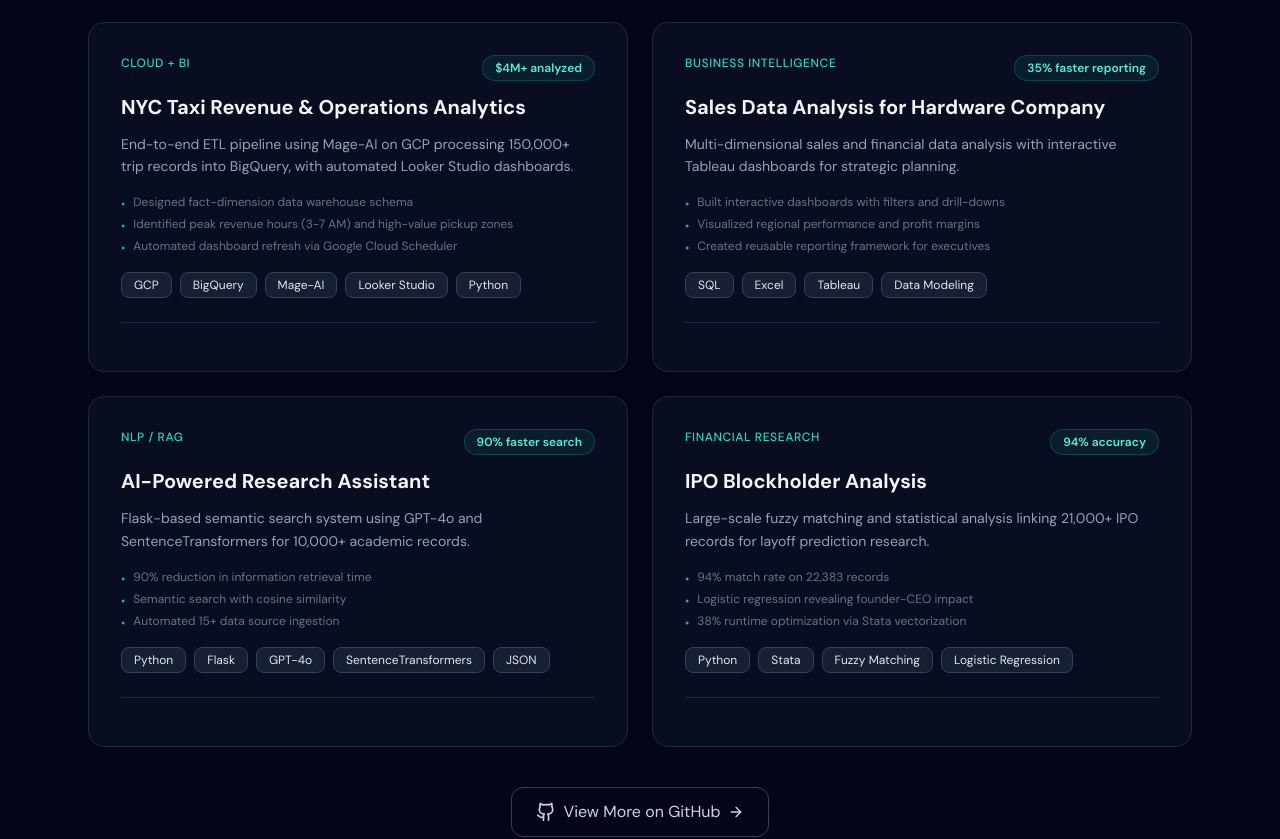
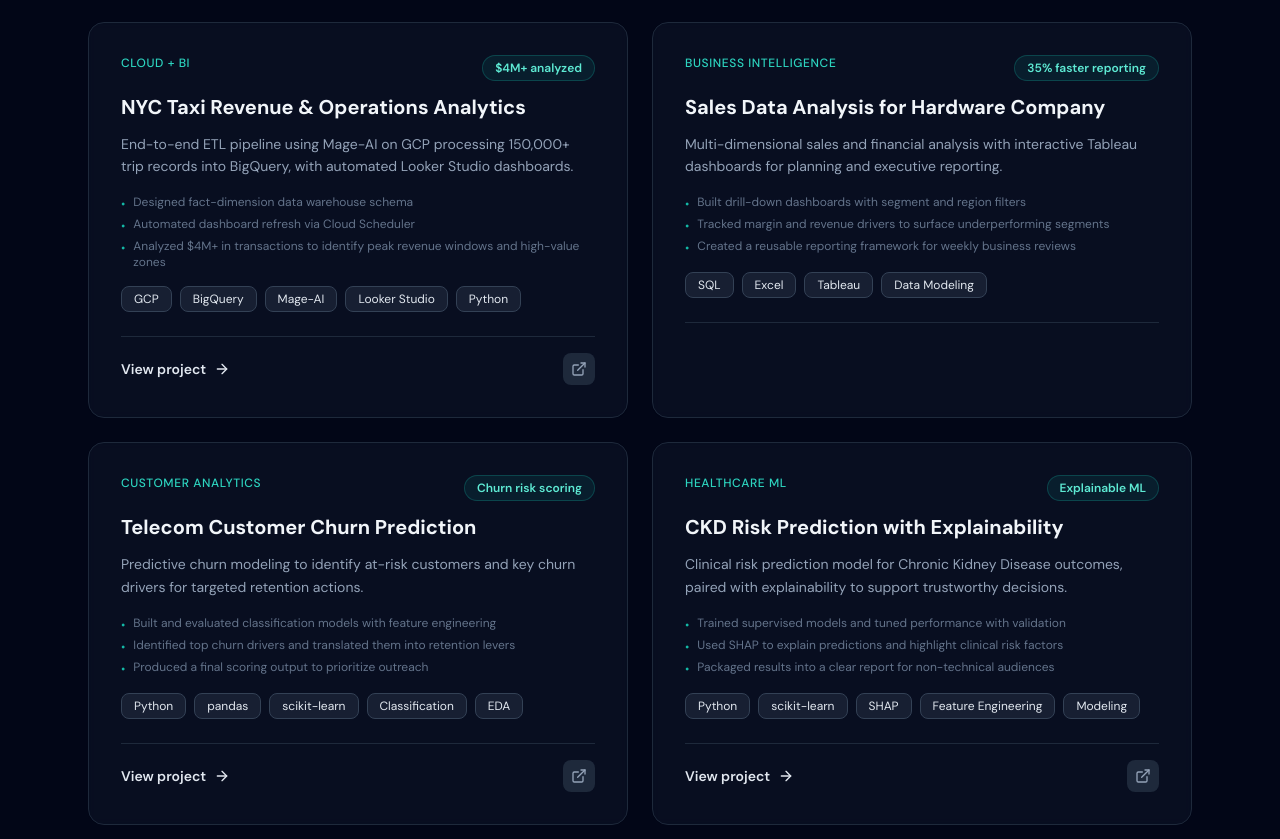
Before and after one commit to shubh9mehta/My-portfolio, a React (Vite) app: page / in a window 1280 px wide. Shown: the part 5980-6819 px from the top of the page. Built offline with nearby package versions, Linux system fonts and the light colour scheme.

Commit message:
small link fixes

```diff
--- a/src/components/Contact.jsx
+++ b/src/components/Contact.jsx
@@ -59,7 +59,7 @@ const Contact = () => {
 
           {/* Resume download (FORCED FILENAME) */}
           <a
-            href="public/resume.pdf"
+            href="/resume.pdf"
             target="_blank"
             rel="noopener noreferrer"
             download="ShubhMehta_Analyst_Resume.pdf"
--- a/src/data/portfolioData.js
+++ b/src/data/portfolioData.js
@@ -5,12 +5,13 @@ export const personalInfo = {
   name: "Shubh Mehta",
   title: "Data Analyst",
   tagline: "I solve operational headaches with data.",
-  description: "Data & Business Analyst transforming complex datasets into actionable insights. From supply chain optimization to AI-powered research systems.",
+  description:
+    "Data & Business Analyst transforming complex datasets into actionable insights. From supply chain optimization to AI-powered research systems.",
   location: "United States",
-  phone: "+1-812-803-4508",
+  phone: "+18128034508", // ✅ mobile-friendly tel: format
   email: "shubh9mehta@gmail.com",
-  linkedin: "https://www.linkedin.com/in/shubh9mehta/", // Update this!
-  github: "https://github.com/shubh9mehta/", // Update this!
+  linkedin: "https://www.linkedin.com/in/shubh9mehta/",
+  github: "https://github.com/shubh9mehta/",
   openToWork: true,
   targetRoles: ["Data Analyst", "Business Analyst"],
   targetLocation: "USA",
@@ -150,55 +151,54 @@ export const projects = [
       "End-to-end ETL pipeline using Mage-AI on GCP processing 150,000+ trip records into BigQuery, with automated Looker Studio dashboards.",
     highlights: [
       "Designed fact-dimension data warehouse schema",
-      "Identified peak revenue hours (3-7 AM) and high-value pickup zones",
-      "Automated dashboard refresh via Google Cloud Scheduler",
-      "$4M+ transaction analysis with 82% credit card adoption insights",
+      "Automated dashboard refresh via Cloud Scheduler",
+      "Analyzed $4M+ in transactions to identify peak revenue windows and high-value zones",
     ],
     tech: ["GCP", "BigQuery", "Mage-AI", "Looker Studio", "Python"],
     metric: "$4M+ analyzed",
-    link: "#", // Add your GitHub link
+    link: "https://github.com/shubh9mehta/LA-Crime-Visualisations", // add GitHub/demo link when ready
   },
   {
     title: "Sales Data Analysis for Hardware Company",
     category: "Business Intelligence",
     description:
-      "Multi-dimensional sales and financial data analysis with interactive Tableau dashboards for strategic planning.",
+      "Multi-dimensional sales and financial analysis with interactive Tableau dashboards for planning and executive reporting.",
     highlights: [
-      "Built interactive dashboards with filters and drill-downs",
-      "Visualized regional performance and profit margins",
-      "Created reusable reporting framework for executives",
+      "Built drill-down dashboards with segment and region filters",
+      "Tracked margin and revenue drivers to surface underperforming segments",
+      "Created a reusable reporting framework for weekly business reviews",
     ],
     tech: ["SQL", "Excel", "Tableau", "Data Modeling"],
     metric: "35% faster reporting",
-    link: "#",
+    link: "#", // add link when ready
   },
   {
-    title: "AI-Powered Research Assistant",
-    category: "NLP / RAG",
+    title: "Telecom Customer Churn Prediction",
+    category: "Customer Analytics",
     description:
-      "Flask-based semantic search system using GPT-4o and SentenceTransformers for 10,000+ academic records.",
+      "Predictive churn modeling to identify at-risk customers and key churn drivers for targeted retention actions.",
     highlights: [
-      "90% reduction in information retrieval time",
-      "Semantic search with cosine similarity",
-      "Automated 15+ data source ingestion",
+      "Built and evaluated classification models with feature engineering",
+      "Identified top churn drivers and translated them into retention levers",
+      "Produced a final scoring output to prioritize outreach",
     ],
-    tech: ["Python", "Flask", "GPT-4o", "SentenceTransformers", "JSON"],
-    metric: "90% faster search",
-    link: "#",
+    tech: ["Python", "pandas", "scikit-learn", "Classification", "EDA"],
+    metric: "Churn risk scoring",
+    link: "https://github.com/shubh9mehta/Customer-Churn-Analysis-in-Telecom-Sector", // add GitHub link if you have it
   },
   {
-    title: "IPO Blockholder Analysis",
-    category: "Financial Research",
+    title: "CKD Risk Prediction with Explainability",
+    category: "Healthcare ML",
     description:
-      "Large-scale fuzzy matching and statistical analysis linking 21,000+ IPO records for layoff prediction research.",
+      "Clinical risk prediction model for Chronic Kidney Disease outcomes, paired with explainability to support trustworthy decisions.",
     highlights: [
-      "94% match rate on 22,383 records",
-      "Logistic regression revealing founder-CEO impact",
-      "38% runtime optimization via Stata vectorization",
+      "Trained supervised models and tuned performance with validation",
+      "Used SHAP to explain predictions and highlight clinical risk factors",
+      "Packaged results into a clear report for non-technical audiences",
     ],
-    tech: ["Python", "Stata", "Fuzzy Matching", "Logistic Regression"],
-    metric: "94% accuracy",
-    link: "#",
+    tech: ["Python", "scikit-learn", "SHAP", "Feature Engineering", "Modeling"],
+    metric: "Explainable ML",
+    link: "https://github.com/shubh9mehta/ckd-events-prediction", // add GitHub link if you have it
   },
 ];
 
```
